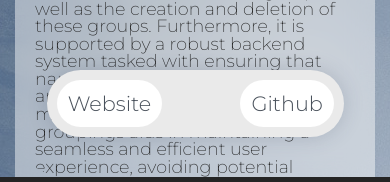
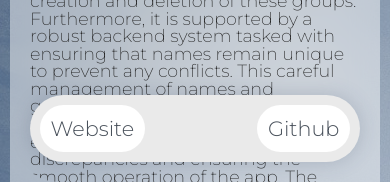
Before and after one commit to OdsenMusic/odsen-portfolio-next, a Next.js app: page /projects in a window 390 px wide. Shown: the part 667-849 px from the top of the page. Built offline with nearby package versions, Linux system fonts and the light colour scheme.

Commit message:
fixed mobile view and laptop view

```diff
--- a/src/app/components/ExpandedProject/styles.module.css
+++ b/src/app/components/ExpandedProject/styles.module.css
@@ -201,12 +201,14 @@
   }
 
   .buttonContainer {
-    width: 77%;
+    width: 84%;
     gap: 10px;
     display: flex;
     justify-content: space-between;
-    left: 8.8%;
-    bottom: 40px;
+    left: 0;
+    right: 0;
+    margin: auto;
+    bottom: 20px;
   }
   .bottomButton {
     padding: 10px 10px;
@@ -221,13 +223,15 @@
   }
 
   .textContainer {
+    padding-top: 30px;
     padding: 20px;
     padding-bottom: 130px;
   }
 
   .expandedContainer {
     margin-right: 0;
-    margin: 0 15px;
+    margin: 0 10px;
+    margin-top: 15px;
     height: calc(100dvh - 10px);
   }
 }
--- a/src/app/components/ProjectsPage/styles.module.css
+++ b/src/app/components/ProjectsPage/styles.module.css
@@ -79,6 +79,8 @@
 
   .mainContainer {
     padding-top: 30px;
+    margin-top: 15px;
+    gap: 10px;
   }
 
   .expandedContainer {
@@ -86,3 +88,9 @@
     margin-top: 0;
   }
 }
+
+@media only screen and (max-height: 866px) {
+  .mainContainer {
+    margin-top: 30px;
+  }
+}
```
